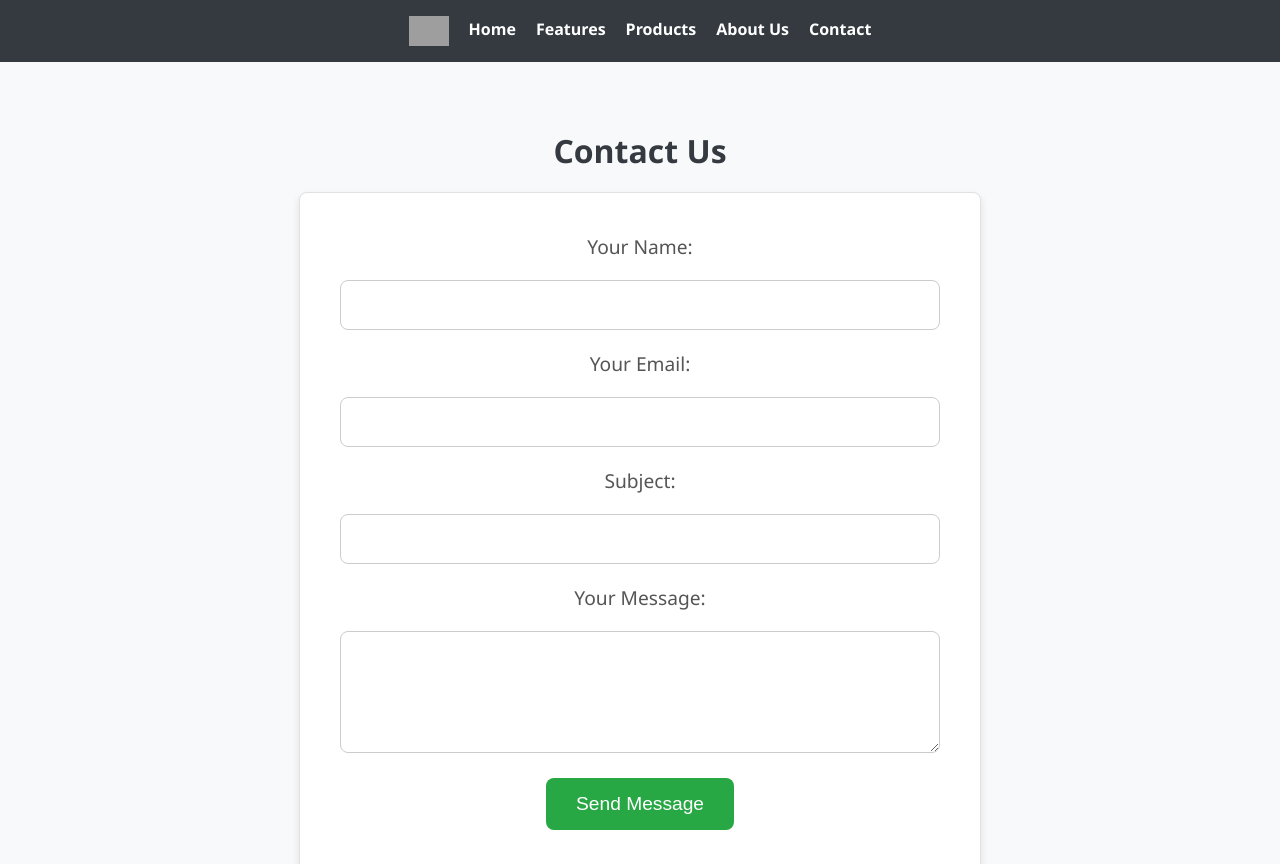
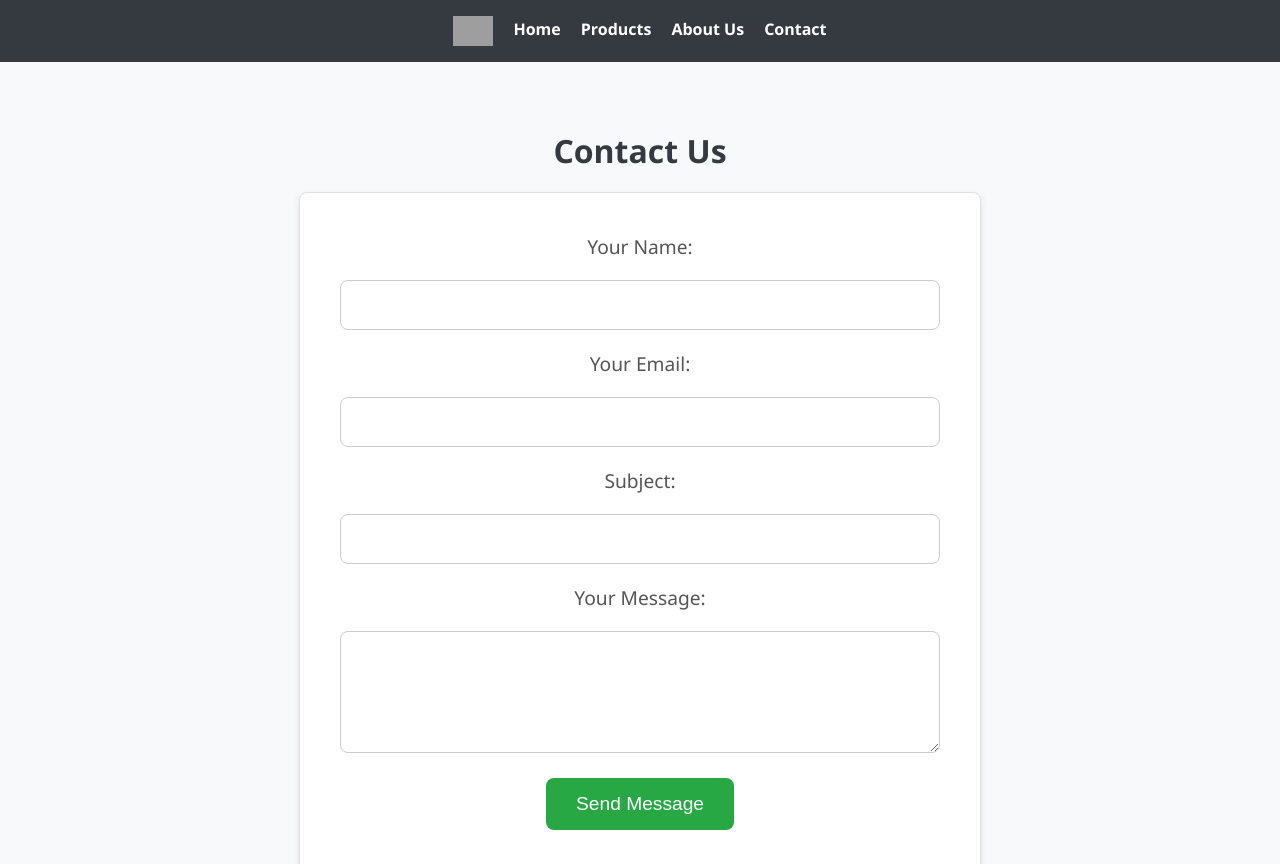
Before and after one commit to Dev1344/my-website, a plain HTML site: page contact.html in a window 1280 px wide. Shown: the top 864 px of the page. Drawn offline with Linux system fonts and the light colour scheme; grey boxes are pictures that could not be loaded.

Commit message:
Update contact.html

```diff
--- a/contact.html
+++ b/contact.html
@@ -118,7 +118,6 @@
     <nav>
         <img src="https://www.freepnglogos.com/uploads/nature-png/nature-tree-logo-vector-download-7.png" alt="Logo">
         <a href="index.html">Home</a>
-        <a href="features.html">Features</a>
         <a href="products.html">Products</a>
         <a href="aboutus.html">About Us</a>
         <a href="contact.html">Contact</a>
```
